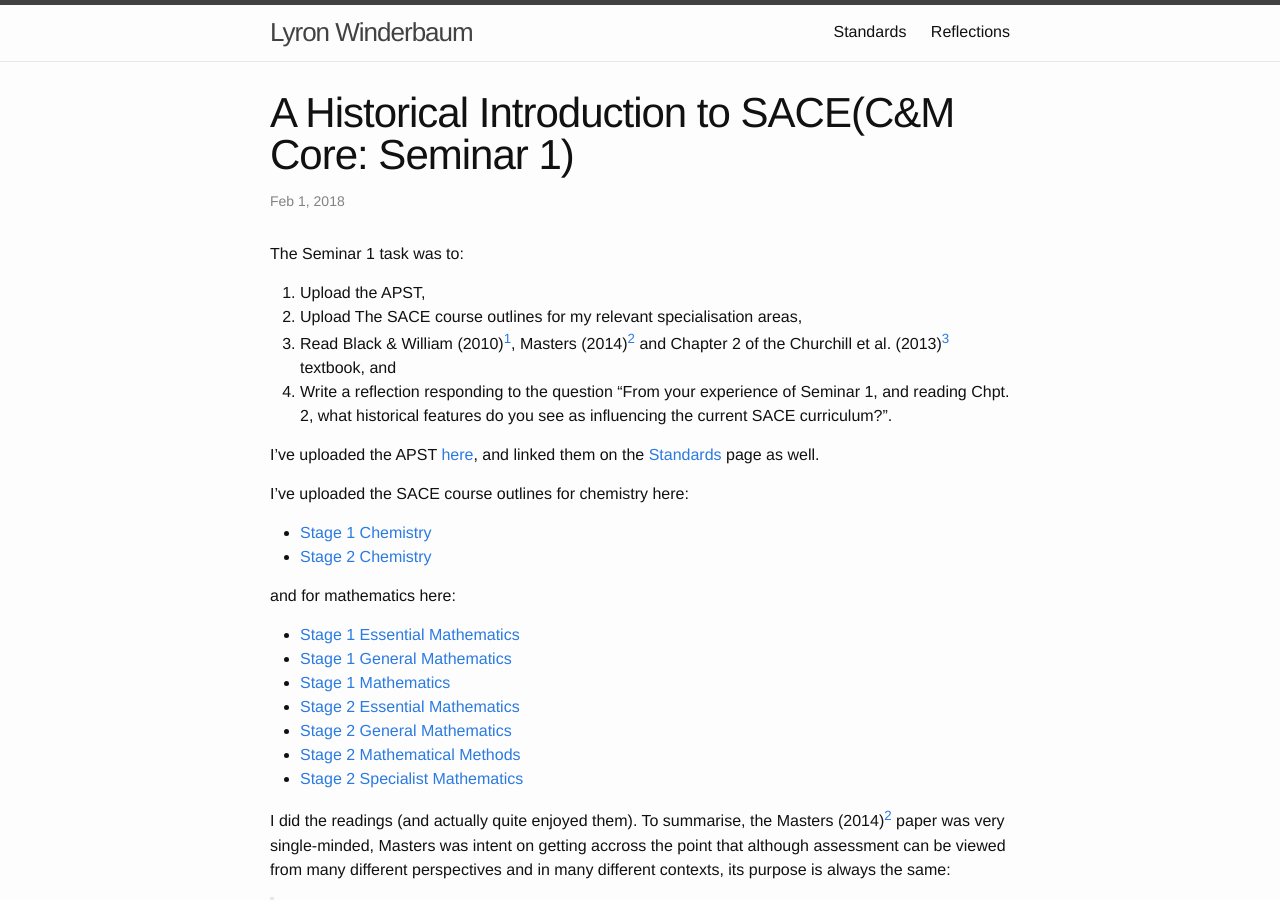
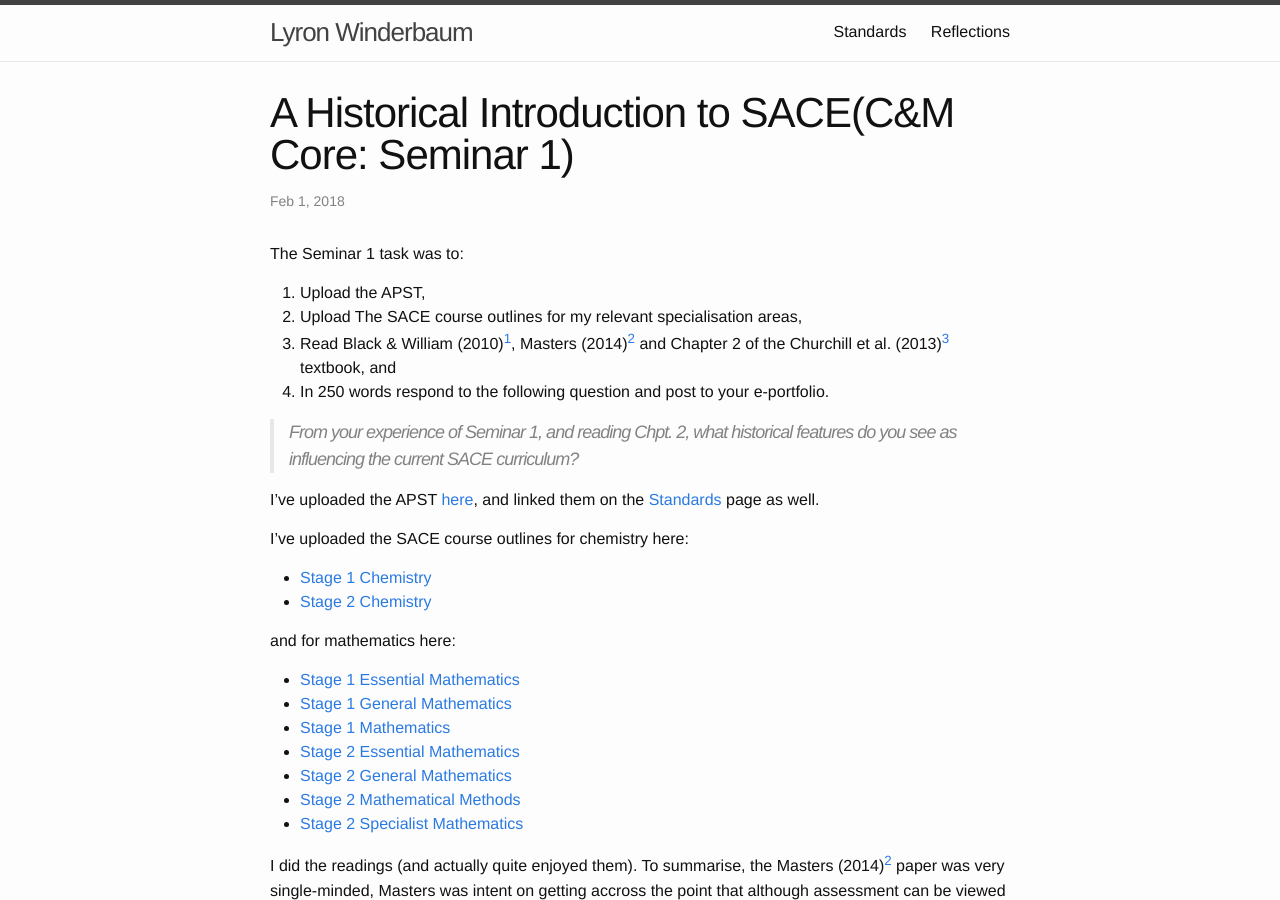
Before and after one commit to Armadilloa16/eportfolio, a Jekyll site: the page built from _posts/2018-02-01-sace.md, in a window 1280 px wide and 900 px high. Built offline with Jekyll 4.4.1, drawn with Linux system fonts in a browser that asks for light colours; some of the changed text lies outside the part shown.

Commit message:
added template for seminar 2, tidied presentation of seminar tasks

```diff
--- a/_posts/2018-02-01-seminar-1.md
+++ b/_posts/2018-02-01-sace.md
@@ -10,7 +10,10 @@ The Seminar 1 task was to:
 1. Upload the APST,
 2. Upload The SACE course outlines for my relevant specialisation areas,
 3. Read Black & William (2010)[^Black2010], Masters (2014)[^Masters2014] and Chapter 2 of the Churchill et al. (2013)[^Churchill2013] textbook, and
-4. Write a reflection responding to the question "From your experience of Seminar 1, and reading Chpt. 2, what historical features do you see as influencing the current SACE curriculum?".
+4. In 250 words respond to the following question and post to your e-portfolio.
+<blockquote markdown="1">
+From your experience of Seminar 1, and reading Chpt. 2, what historical features do you see as influencing the current SACE curriculum?
+</blockquote>
 
 I've uploaded the APST [here]({{ site.baseurl }}/files/APST.pdf), and linked them on the [Standards]({{ site.baseurl }}{% link apst.html %}) page as well.
 
```
Also changed, not shown: other parts of _posts/2018-02-01-sace.md (+1 -1 lines), _posts/2018-02-01-teacher-role.md (added, +23 -0 lines), README.md (added).
